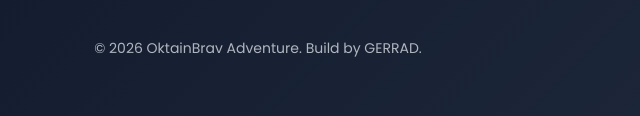
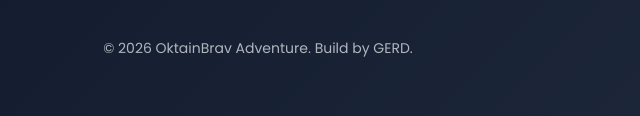
Before and after one commit to gerd242/webtrip, a plain HTML site: page index.html in a window 1280 px wide. Shown: the part 2072-2188 px from the top of the page, 382-1022 px from the left. Drawn offline with Linux system fonts and the light colour scheme.

Commit message:
Update footer text from GERRAD to GERD

```diff
--- a/index.html
+++ b/index.html
@@ -309,7 +309,7 @@ footer{
     </div>
 
     <div class="footer-bottom">
-        <p>&copy; 2026 OktainBrav Adventure. Build by GERRAD.</p>
+        <p>&copy; 2026 OktainBrav Adventure. Build by GERD.</p>
     </div>
 </footer>
 
```
